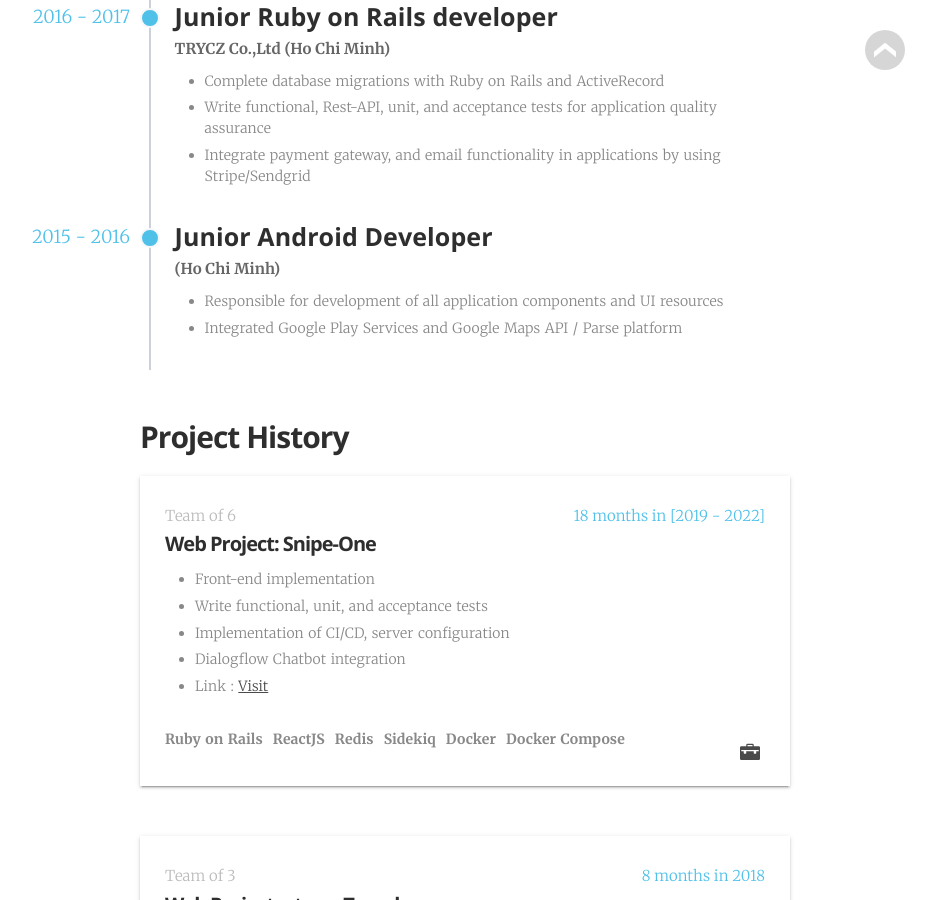
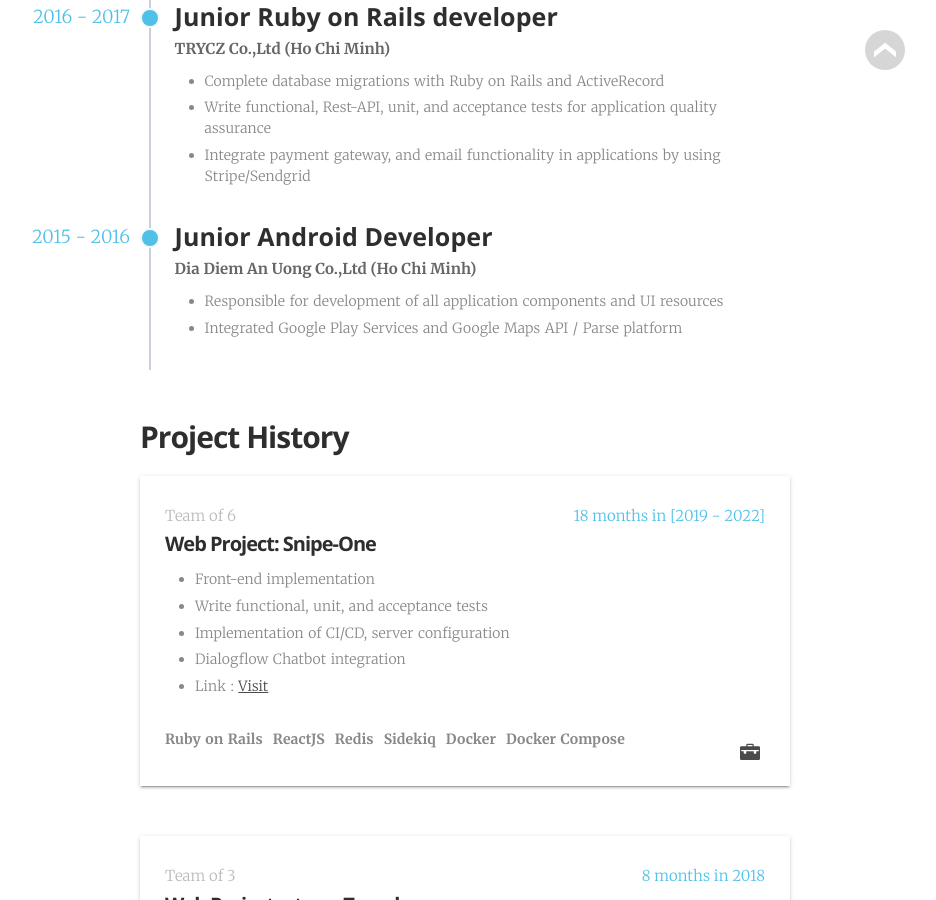
Before and after one commit to tanngoc93/tanngoc93.github.io, a Jekyll site: the page built from index.html, in a window 1280 px wide and 900 px high, scrolled down 2428 px. Shown: the whole window, without its empty margins (175-1111 px from the left). Built offline with Jekyll 4.4.1, drawn with Linux system fonts in a browser that asks for light colours; some web fonts are replaced.

Commit message:
Update _data/cv.yml

```diff
--- a/_data/cv.yml
+++ b/_data/cv.yml
@@ -66,7 +66,7 @@ ngocnt:
 
       - time:             "2015 - 2016"
         location:         "Ho Chi Minh"
-        company:          ""
+        company:          "Dia Diem An Uong Co.,Ltd"
         position:         "Junior Android Developer"
         responsibilities:
           - "Responsible for development of all application components and UI resources"
```
